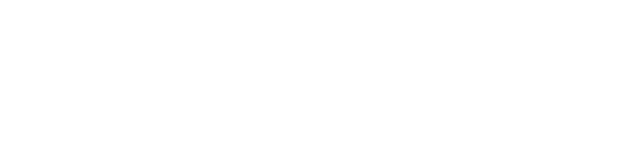
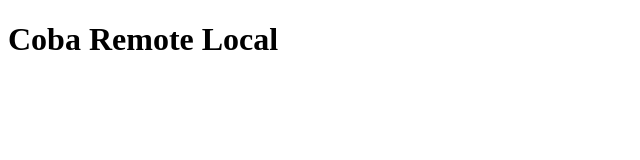
Before and after one commit to satryaputra/coba-remote_local, a plain HTML site: page index.html in a window 1280 px wide. Shown: the whole page, without its empty margins (0-640 px from the left). Drawn offline with Linux system fonts and the light colour scheme.

Commit message:
menambahkan h1 di file index.html

```diff
--- a/index.html
+++ b/index.html
@@ -7,6 +7,6 @@
     <title>Coba Remote Local</title>
 </head>
 <body>
-
+    <h1>Coba Remote Local</h1>
 </body>
 </html>
```
